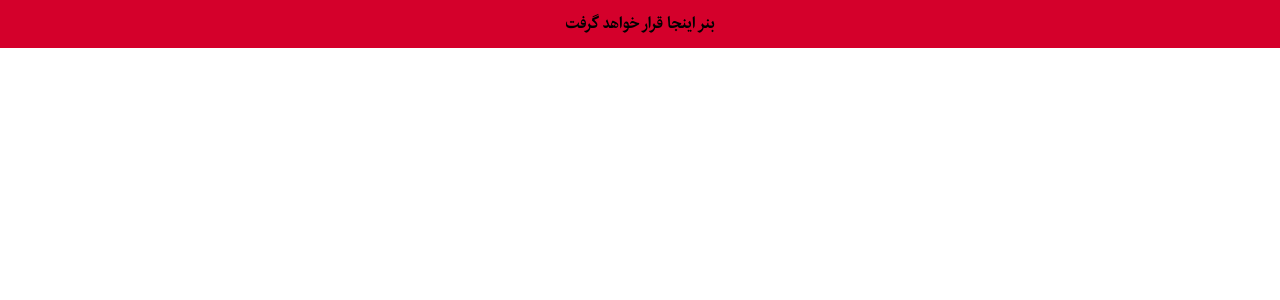
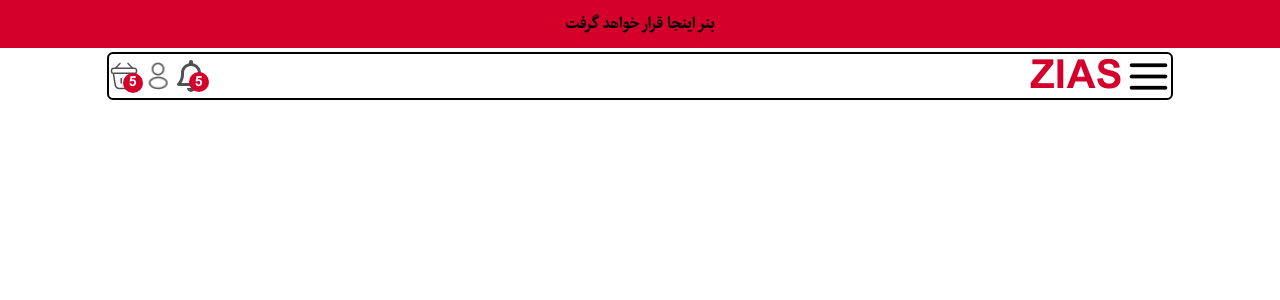
Before and after one commit to FTMFR/zias-sources, a Next.js app: page / in a window 1280 px wide. Shown: the top 300 px of the page. Built offline with nearby package versions, Linux system fonts and the light colour scheme.

Commit message:
chor (Header): create Header UI

```diff
--- a/src/components/Header/Header.jsx
+++ b/src/components/Header/Header.jsx
@@ -0,0 +1,45 @@
+import Image from "next/image";
+
+const Header = () => {
+  return (
+    <div className="flex w-10/12 h-12 items-center justify-center mx-auto border-2 border-black rounded-md mt-1">
+      <div className="flex flex-1 items-center gap-1">
+        {/* add onclick event for show bag shop overview */}
+        <div className="relative">
+          <span className="absolute -right-1 top-3 flex justify-center items-center bg-brand-primary rounded-full h-5 w-5 text-white font-bold text-14B">
+            5
+          </span>
+          <Image width="30" height="30" src="/images/bag.png" alt="bag shop" />
+        </div>
+        {/* add onclick event for show profile overiew */}
+        <Image width="30" height="30" src="/images/profile.png" alt="profile" />
+        {/* add onclick event for show notifications overview */}
+        <div className="relative">
+          <span className="absolute -right-1 top-3 flex justify-center items-center bg-brand-primary rounded-full h-5 w-5 text-white font-bold text-14B">
+            5
+          </span>
+          <Image
+            width="28"
+            height="25"
+            src="/images/vector.svg"
+            alt="notifications"
+          />
+        </div>
+      </div>
+      <div className="flex justify-center items-center gap-1">
+        {/* should be a link with href:homePage */}
+        <h1 className="zias">ZIAS</h1>
+
+        {/* add onclick event for show sidebar menu */}
+        <Image
+          width="45"
+          height="45"
+          src="/images/line-3-light.png"
+          alt="menu"
+        />
+      </div>
+    </div>
+  );
+};
+
+export default Header;
--- a/src/pages/index.jsx
+++ b/src/pages/index.jsx
@@ -1,13 +1,13 @@
-import Banner from '../components/Banner/Banner'
-
-
+import Banner from "../components/Banner/Banner";
+import Header from "../components/Header/Header";
 
 function HomePage() {
   return (
-<Banner />
-
+    <>
+      <Banner />
+      <Header />
+    </>
   );
 }
 
-
 export default HomePage;
--- a/src/styles/globals.css
+++ b/src/styles/globals.css
@@ -1,8 +1,6 @@
 @tailwind base;
 @tailwind components;
 @tailwind utilities;
-
-
 
 /* font faces */
 @font-face {
@@ -68,12 +66,12 @@ body {
   --R12: 12px;
   --R14: 14px;
   --R16: 16px;
-  --B8: 8px bold;
-  --B10: 10px bold;
-  --B12: 12px bold;
-  --B14: 14px bold;
-  --B16: 16px bold;
-  --B40: 40px bold;
+  --B8: 8px;
+  --B10: 10px;
+  --B12: 12px;
+  --B14: 14px;
+  --B16: 16px;
+  --B40: 40px;
 
   /* break points */
   /* max-width */
@@ -93,10 +91,22 @@ body {
   align-items: center;
   justify-items: center;
   margin: auto;
-
 }
 
+.banner {
+  background-color: var(--primary75);
+}
 
-.banner{
-    background-color: var(--primary75);
+.zias {
+  font-size: var(--B40);
+  font-weight: bold;
+  color: var(--primary75);
 }
+
+.bg-brand-primary {
+  background-color: var(--primary75);
+}
+
+.text-14B{
+    font-size: var(--B14);
+}
```
Also changed, not shown: public/images/Vector.svg (added).
